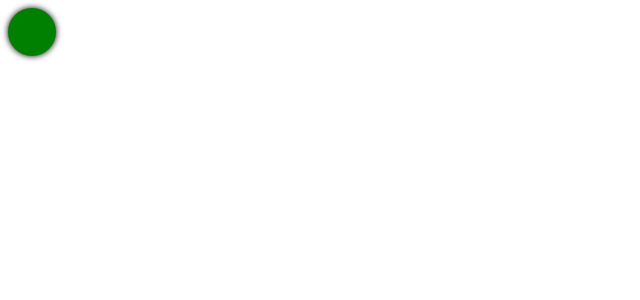
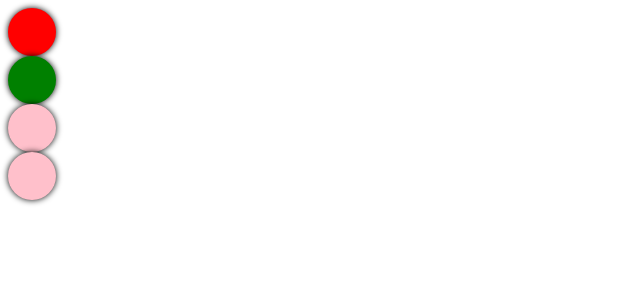
Before and after one commit to Thodler/mastermind, an Angular app: page / in a window 1280 px wide. Shown: the top 300 px of the page, without its empty margins (0-640 px from the left). Built offline with nearby package versions, Linux system fonts and the light colour scheme.

Commit message:
[UPD] function random color for row

```diff
--- a/src/app/color/color.component.html
+++ b/src/app/color/color.component.html
@@ -1 +1 @@
-<span [ngStyle]="{'backgroundColor':colors[randomColor]}"></span>
+<span *ngFor="let color of codeResearch" [ngStyle]="{'backgroundColor':color.color}"></span>
--- a/src/app/color/color.component.ts
+++ b/src/app/color/color.component.ts
@@ -7,8 +7,8 @@ import {Color} from "../../_models/Color";
   styleUrls: ['./color.component.scss']
 })
 export class ColorComponent implements OnInit {
-
-  randomColor!: number
+  codeResearch: Color[] = [];
+  randomColor!: number;
   colors = [
     'yellow',
     'pink',
@@ -21,7 +21,16 @@ export class ColorComponent implements OnInit {
   constructor() { }
 
   ngOnInit(): void {
-    this.randomColor = Math.floor(Math.random() * this.colors.length)
+    this.randomColorRow();
+  }
+
+  randomColorRow(){
+    for (let i = 0; i < 4; i++) {
+      this.randomColor = Math.floor(Math.random() * this.colors.length);
+      let myColor = new Color();
+      myColor.color = this.colors[this.randomColor];
+      this.codeResearch.push(myColor);
+    }
   }
 
 }
```
